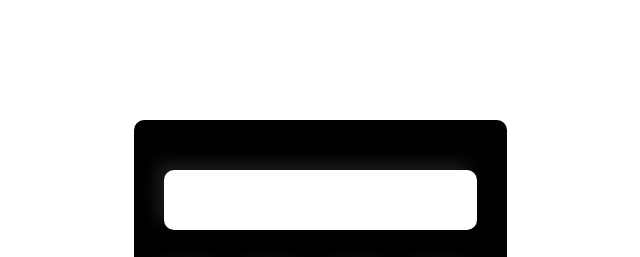
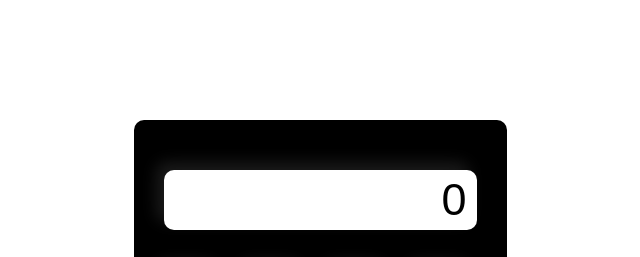
Before and after one commit to webdev-ajay110125/calculator, a plain HTML site: page index.html in a window 1280 px wide. Shown: the top 257 px of the page, 320-960 px from the left. Drawn offline with Linux system fonts and the light colour scheme.

Commit message:
index.html

```diff
--- a/index.html
+++ b/index.html
@@ -136,7 +136,7 @@
         <div class="calculator">
 
             <div class="display">
-                <input type="text" id="display" value="" readonly>
+                <input type="text" id="display" value="0" readonly>
             </div>
             <div>
                 <input type="button" value="AC" onclick="display.value = ''">
@@ -176,4 +176,5 @@
 
 </body>
 
+
 </html>
```
